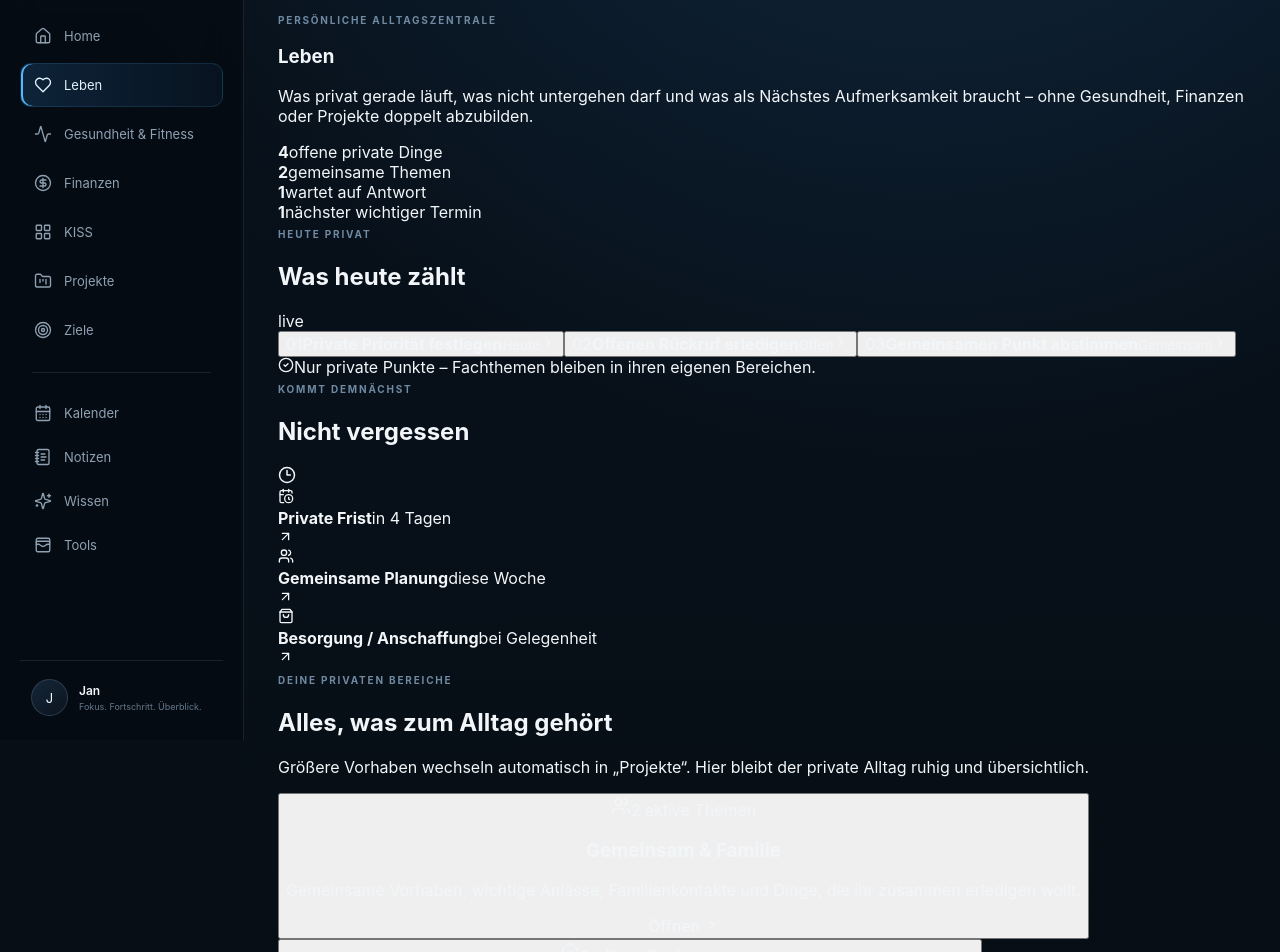
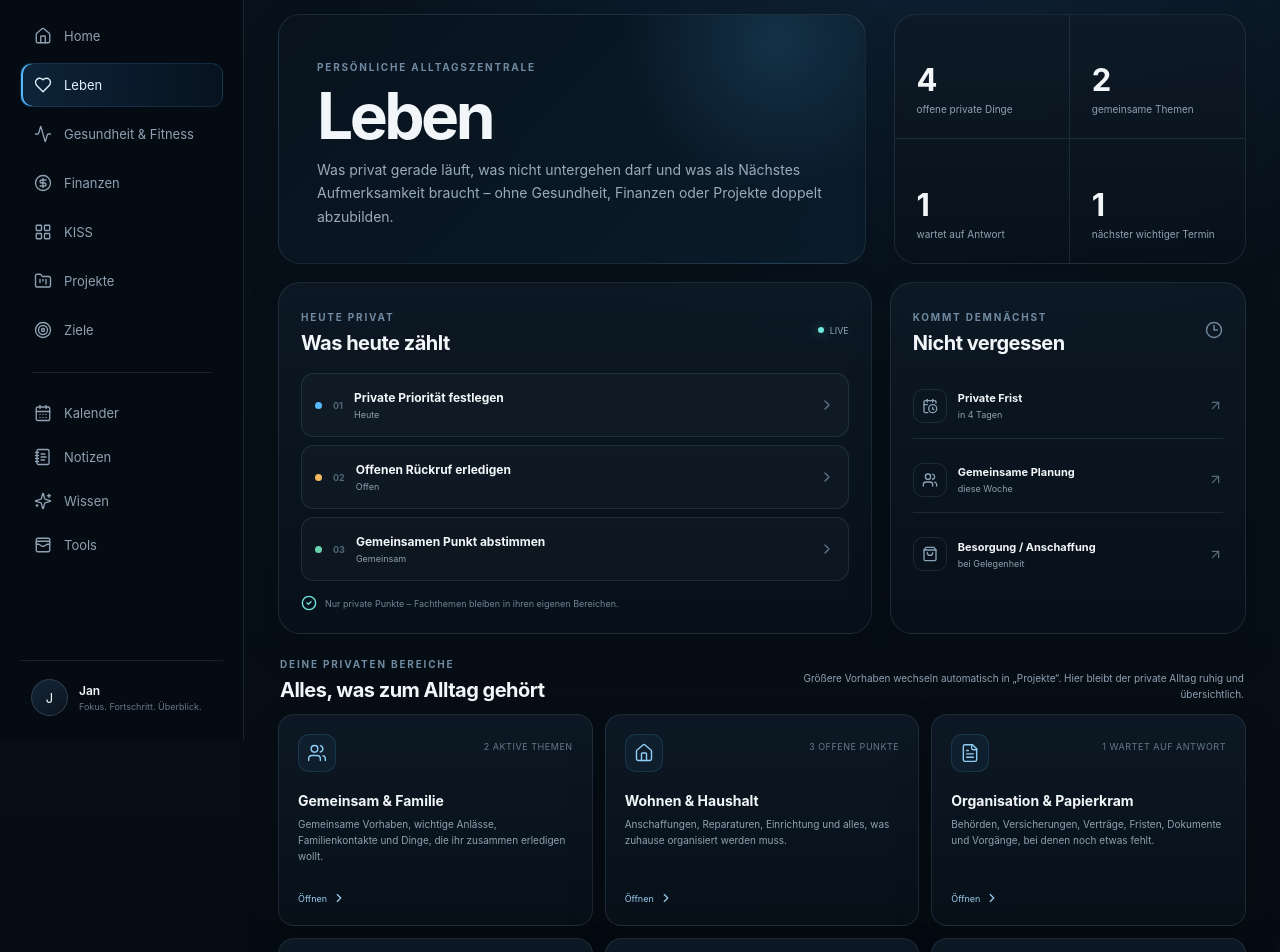
Before and after one commit to hapo3005/jan-os, a Next.js app: page /leben in a window 1280 px wide. Shown: the part 60-1012 px from the top of the page. Built offline with nearby package versions, Linux system fonts and the light colour scheme.

Commit message:
style: design full life dashboard

```diff
--- a/src/app/globals.css
+++ b/src/app/globals.css
@@ -338,3 +338,330 @@ footer { display:flex; justify-content:space-between; gap:12px; padding:20px 3px
   }
   .module-hero h1 { font-size: 42px; }
 }
+
+
+/* Leben */
+.life-hero {
+  display: grid;
+  grid-template-columns: minmax(0, 1.25fr) minmax(320px, .75fr);
+  gap: 28px;
+  align-items: stretch;
+}
+.life-hero-copy,
+.life-overview,
+.life-today-card,
+.life-upcoming-card,
+.life-area-card,
+.life-system-strip {
+  border: 1px solid var(--border);
+  background: linear-gradient(180deg, rgba(14, 26, 38, .88), rgba(8, 17, 26, .9));
+  box-shadow: 0 16px 40px rgba(0, 0, 0, .16);
+}
+.life-hero-copy {
+  min-height: 248px;
+  display: flex;
+  flex-direction: column;
+  justify-content: flex-end;
+  padding: 34px 38px;
+  border-radius: var(--radius-lg);
+  background:
+    radial-gradient(circle at 85% 10%, rgba(76, 177, 248, .16), transparent 28%),
+    linear-gradient(135deg, rgba(8, 19, 30, .98), rgba(11, 29, 43, .9));
+}
+.life-hero-copy h1 {
+  margin: 12px 0 10px;
+  font-size: clamp(42px, 5vw, 68px);
+  line-height: .98;
+  letter-spacing: -.055em;
+}
+.life-hero-copy > p:last-child {
+  max-width: 760px;
+  margin: 0;
+  color: #9cabb9;
+  font-size: 14px;
+  line-height: 1.7;
+}
+.life-overview {
+  display: grid;
+  grid-template-columns: repeat(2, 1fr);
+  overflow: hidden;
+  border-radius: var(--radius-lg);
+}
+.life-overview-item {
+  min-height: 124px;
+  display: flex;
+  flex-direction: column;
+  justify-content: flex-end;
+  padding: 22px;
+  border-right: 1px solid var(--border);
+  border-bottom: 1px solid var(--border);
+}
+.life-overview-item:nth-child(2n) { border-right: 0; }
+.life-overview-item:nth-last-child(-n+2) { border-bottom: 0; }
+.life-overview-item strong {
+  font-size: 31px;
+  line-height: 1;
+  letter-spacing: -.05em;
+}
+.life-overview-item span {
+  margin-top: 7px;
+  color: var(--muted);
+  font-size: 10px;
+  line-height: 1.45;
+}
+.life-main-grid {
+  display: grid;
+  grid-template-columns: minmax(0, 1.25fr) minmax(310px, .75fr);
+  gap: 18px;
+  margin-top: 18px;
+}
+.life-today-card,
+.life-upcoming-card {
+  padding: 22px;
+  border-radius: var(--radius-lg);
+}
+.life-card-head {
+  display: flex;
+  align-items: center;
+  justify-content: space-between;
+  gap: 14px;
+}
+.life-card-head h2 {
+  margin: 6px 0 0;
+  font-size: 20px;
+  letter-spacing: -.025em;
+}
+.life-live-dot {
+  display: inline-flex;
+  align-items: center;
+  gap: 6px;
+  color: #8fa6b8;
+  font-size: 9px;
+  text-transform: uppercase;
+}
+.life-live-dot i {
+  width: 6px;
+  height: 6px;
+  border-radius: 50%;
+  background: var(--cyan);
+  box-shadow: 0 0 12px rgba(110, 231, 223, .5);
+}
+.life-today-list,
+.life-upcoming-list {
+  display: grid;
+  gap: 8px;
+  margin-top: 18px;
+}
+.life-today-row {
+  width: 100%;
+  min-height: 64px;
+  display: grid;
+  grid-template-columns: auto auto 1fr auto;
+  align-items: center;
+  gap: 11px;
+  padding: 12px 13px;
+  border: 1px solid var(--border);
+  border-radius: 13px;
+  background: rgba(255,255,255,.022);
+  color: inherit;
+  text-align: left;
+  cursor: pointer;
+}
+.life-today-row:hover,
+.life-area-card:hover {
+  border-color: rgba(86,185,255,.24);
+  background: rgba(71,161,225,.05);
+}
+.life-task-dot {
+  width: 7px;
+  height: 7px;
+  border-radius: 50%;
+}
+.life-task-dot.blue { background: var(--blue); }
+.life-task-dot.amber { background: var(--amber); }
+.life-task-dot.green { background: #69d3ad; }
+.life-task-index {
+  color: #516779;
+  font-size: 9px;
+  font-weight: 700;
+}
+.life-task-copy {
+  display: grid;
+  gap: 4px;
+}
+.life-task-copy strong { font-size: 12px; }
+.life-task-copy small { color: var(--muted); font-size: 9px; }
+.life-today-row > svg { color: #5f7486; }
+.life-today-footer {
+  display: flex;
+  align-items: center;
+  gap: 8px;
+  margin-top: 14px;
+  color: #6f8496;
+  font-size: 9px;
+}
+.life-today-footer svg { color: var(--cyan); }
+.life-upcoming-card .life-card-head > svg { color: #70879a; }
+.life-upcoming-row {
+  display: grid;
+  grid-template-columns: auto 1fr auto;
+  gap: 11px;
+  align-items: center;
+  min-height: 66px;
+  padding: 12px 0;
+  border-bottom: 1px solid var(--border);
+}
+.life-upcoming-row:last-child { border-bottom: 0; }
+.life-upcoming-icon {
+  width: 34px;
+  height: 34px;
+  display: grid;
+  place-items: center;
+  border: 1px solid var(--border);
+  border-radius: 10px;
+  color: #89a2b6;
+}
+.life-upcoming-row > div {
+  display: grid;
+  gap: 4px;
+}
+.life-upcoming-row strong { font-size: 11px; }
+.life-upcoming-row span:not(.life-upcoming-icon) { color: var(--muted); font-size: 9px; }
+.life-upcoming-row > svg { color: #556a7b; }
+.life-area-section { margin-top: 18px; }
+.life-section-title {
+  display: flex;
+  align-items: flex-end;
+  justify-content: space-between;
+  gap: 24px;
+  margin-bottom: 12px;
+  padding: 0 2px;
+}
+.life-section-title h2 {
+  margin: 6px 0 0;
+  font-size: 20px;
+  letter-spacing: -.025em;
+}
+.life-section-title > p {
+  max-width: 500px;
+  margin: 0;
+  color: var(--muted);
+  font-size: 10px;
+  line-height: 1.6;
+  text-align: right;
+}
+.life-area-grid {
+  display: grid;
+  grid-template-columns: repeat(3, 1fr);
+  gap: 12px;
+}
+.life-area-card {
+  min-height: 212px;
+  display: block;
+  padding: 19px;
+  border-radius: var(--radius-md);
+  color: inherit;
+  text-align: left;
+  cursor: pointer;
+  transition: 160ms ease;
+}
+.life-area-icon {
+  width: 38px;
+  height: 38px;
+  display: grid;
+  place-items: center;
+  border: 1px solid rgba(86,185,255,.15);
+  border-radius: 11px;
+  background: rgba(86,185,255,.05);
+  color: #8fcdf4;
+}
+.life-area-meta {
+  float: right;
+  margin-top: -31px;
+  color: #64798b;
+  font-size: 9px;
+  text-transform: uppercase;
+  letter-spacing: .06em;
+}
+.life-area-card h3 {
+  margin: 20px 0 7px;
+  font-size: 14px;
+}
+.life-area-card p {
+  min-height: 62px;
+  margin: 0;
+  color: var(--muted);
+  font-size: 10px;
+  line-height: 1.6;
+}
+.life-area-link {
+  display: inline-flex;
+  align-items: center;
+  gap: 5px;
+  margin-top: 13px;
+  color: #9bcdf0;
+  font-size: 9px;
+}
+.life-system-strip {
+  display: flex;
+  align-items: center;
+  justify-content: space-between;
+  gap: 20px;
+  margin-top: 18px;
+  padding: 17px 19px;
+  border-radius: var(--radius-md);
+}
+.life-system-strip > div {
+  display: flex;
+  align-items: center;
+  gap: 10px;
+  color: #8fa2b2;
+  font-size: 10px;
+}
+.life-system-strip > div svg { color: var(--cyan); }
+.life-system-strip strong { color: #dce7ef; }
+.life-system-strip button {
+  flex: 0 0 auto;
+  display: inline-flex;
+  align-items: center;
+  gap: 5px;
+  border: 0;
+  background: transparent;
+  color: #9bcdf0;
+  font-size: 9px;
+  cursor: pointer;
+}
+
+@media (max-width: 1080px) {
+  .life-hero,
+  .life-main-grid { grid-template-columns: 1fr; }
+  .life-overview { grid-template-columns: repeat(4, 1fr); }
+  .life-overview-item {
+    min-height: 102px;
+    border-bottom: 0;
+  }
+  .life-overview-item:nth-child(2n) { border-right: 1px solid var(--border); }
+  .life-overview-item:last-child { border-right: 0; }
+  .life-area-grid { grid-template-columns: repeat(2, 1fr); }
+}
+@media (max-width: 720px) {
+  .life-hero-copy { min-height: 230px; padding: 27px 22px; }
+  .life-hero-copy h1 { font-size: 42px; }
+  .life-overview { grid-template-columns: repeat(2, 1fr); }
+  .life-overview-item {
+    min-height: 96px;
+    border-bottom: 1px solid var(--border);
+  }
+  .life-overview-item:nth-child(2n) { border-right: 0; }
+  .life-overview-item:nth-last-child(-n+2) { border-bottom: 0; }
+  .life-area-grid { grid-template-columns: 1fr; }
+  .life-section-title {
+    align-items: flex-start;
+    flex-direction: column;
+  }
+  .life-section-title > p { max-width: none; text-align: left; }
+  .life-system-strip {
+    align-items: flex-start;
+    flex-direction: column;
+  }
+}
```
